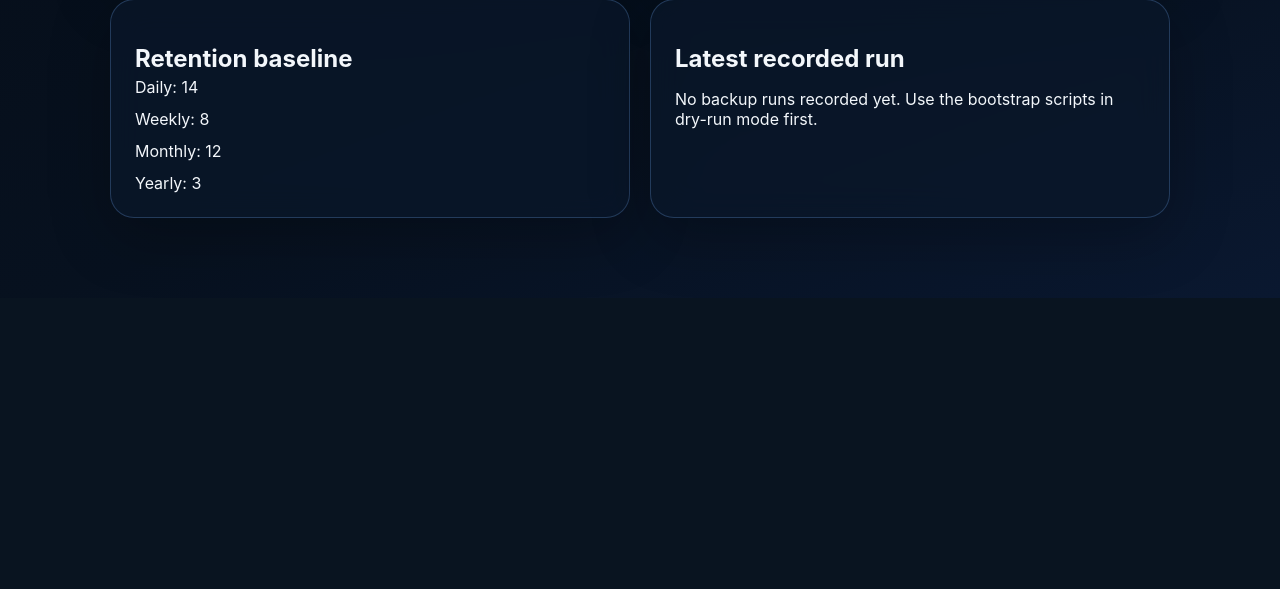
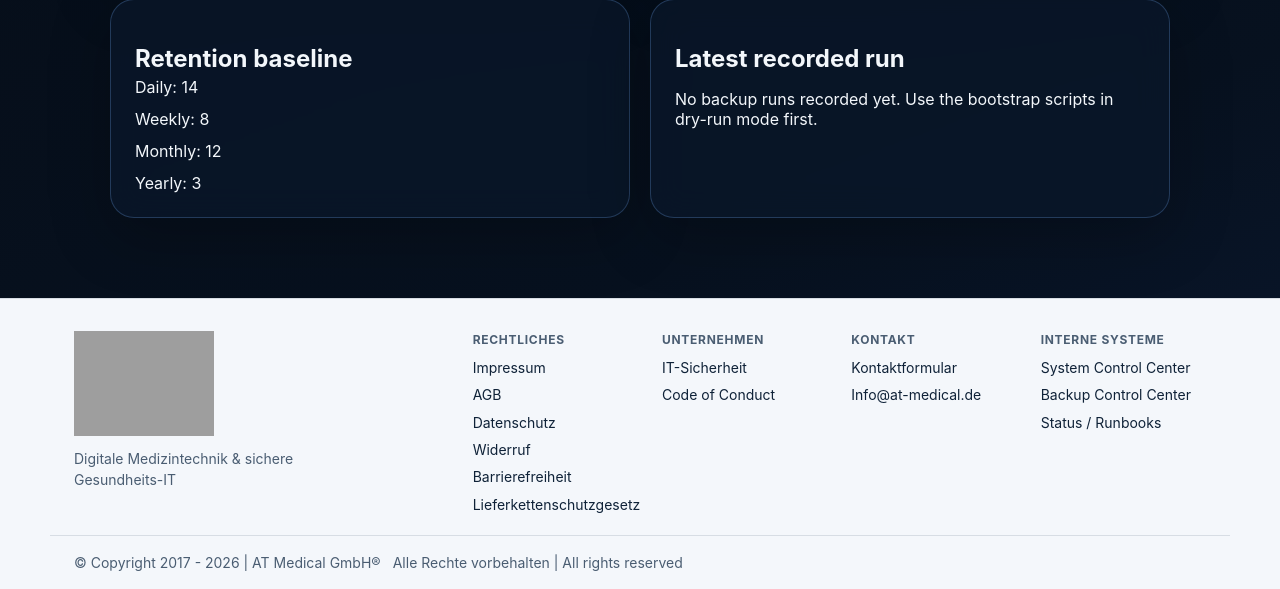
Before and after one commit to AT-Medical-GmbH/DIG-backup-control-center, a FastAPI app: page / in a window 1280 px wide. Shown: the part 739-1328 px from the top of the page. Before the commit the page ends 1037 px from the top, so only its background shows below. Run offline with FastAPI, Linux system fonts and the light colour scheme; parts of the project's set-up code (start-up, migrations or seed data) failed here and were passed over; grey boxes are pictures that could not be loaded.

Commit message:
feat(dashboard): embed centrally-maintained ATMED footer
Render the vendored ATMED footer (internal variant, dark, compact) via a
server-side include with a sticky-footer layout, so it never overlaps
content and the page still renders if the vendor copy is absent. Artifacts
are synced from ATMED-assets/shared/atmed-footer via deploy-footer.

Co-Authored-By: Claude Opus 4.8 <noreply@anthropic.com>
Claude-Session: https://claude.ai/code/session_01HaqeVroJ7jYyn5DcAhPtya

```diff
--- a/app/main.py
+++ b/app/main.py
@@ -68,10 +68,29 @@ def build_summary(config_dir: Path = DEFAULT_CONFIG_DIR, db_path: Path = DEFAULT
     }
 
 
+def load_atmed_footer() -> dict[str, str]:
+    """Load the centrally-maintained ATMED footer (vendored local copy).
+
+    The artifacts under app/static/atmed-footer/ are produced by
+    ATMED-assets/shared/atmed-footer (build + deploy-footer). They are never
+    hand-edited here. If the vendor copy is missing the dashboard still
+    renders - the footer is simply omitted - so the page never breaks.
+    """
+    footer_dir = APP_DIR / "static" / "atmed-footer"
+    try:
+        # Internal variant: BCC is an internal control center.
+        html = (footer_dir / "footer.internal.html").read_text(encoding="utf-8")
+        css = (footer_dir / "footer.css").read_text(encoding="utf-8")
+        return {"html": html, "css": css}
+    except OSError:
+        return {"html": "", "css": ""}
+
+
 def render_dashboard(summary: dict[str, Any]) -> str:
     template = environment.get_template("dashboard.html")
     css = (APP_DIR / "static" / "style.css").read_text(encoding="utf-8")
-    return template.render(summary=summary, css=css)
+    footer = load_atmed_footer()
+    return template.render(summary=summary, css=css, footer=footer)
 
 
 if FastAPI is not None:
--- /dev/null
+++ b/app/static/atmed-footer/ATMED-FOOTER-VENDORED.txt
@@ -0,0 +1,5 @@
+DO NOT EDIT. Vendored copy of the central ATMED footer.
+Source: ATMED-assets/shared/atmed-footer (run build + deploy to update).
+Version: 1.0.0+2026-06-30.0d95b89ea2ce
+Synced:  2026-06-30T16:16:17.192Z
+System:  backup-control-center
--- /dev/null
+++ b/app/static/atmed-footer/footer.css
@@ -0,0 +1,183 @@
+/*
+ * ATMED Global Footer - centrally maintained styles.
+ * Source: ATMED-assets/shared/atmed-footer/src/footer.css
+ * Scoped under .atmed-footer to avoid collisions with host pages.
+ * Respects host dark/light mode via prefers-color-scheme and an optional
+ * [data-atmed-theme="dark"|"light"] override on the <footer>.
+ */
+
+.atmed-footer {
+  --atmed-fg: #0f2238;
+  --atmed-fg-muted: #4a5d72;
+  --atmed-bg: #f4f7fb;
+  --atmed-border: rgba(15, 34, 56, 0.12);
+  --atmed-accent: #0a6cff;
+  --atmed-maxwidth: 1180px;
+
+  box-sizing: border-box;
+  width: 100%;
+  margin-top: auto; /* sticks to bottom inside flex column layouts */
+  padding: 0;
+  background: var(--atmed-bg);
+  color: var(--atmed-fg);
+  border-top: 1px solid var(--atmed-border);
+  font-family: Inter, "Segoe UI", system-ui, -apple-system, Arial, sans-serif;
+  font-size: 0.875rem;
+  line-height: 1.5;
+}
+
+.atmed-footer *,
+.atmed-footer *::before,
+.atmed-footer *::after {
+  box-sizing: border-box;
+}
+
+.atmed-footer__inner {
+  max-width: var(--atmed-maxwidth);
+  margin: 0 auto;
+  padding: 2rem 1.5rem 1.25rem;
+  display: grid;
+  grid-template-columns: minmax(180px, 1fr) 2fr;
+  gap: 2rem;
+}
+
+.atmed-footer__brand {
+  display: flex;
+  flex-direction: column;
+  gap: 0.75rem;
+}
+
+.atmed-footer__logo {
+  height: auto;
+  max-width: 140px;
+}
+
+.atmed-footer__claim {
+  margin: 0;
+  color: var(--atmed-fg-muted);
+  max-width: 28ch;
+}
+
+.atmed-footer__nav {
+  display: grid;
+  grid-template-columns: repeat(auto-fit, minmax(150px, 1fr));
+  gap: 1.5rem;
+}
+
+.atmed-footer__group-title {
+  margin: 0 0 0.5rem;
+  font-size: 0.75rem;
+  font-weight: 700;
+  text-transform: uppercase;
+  letter-spacing: 0.06em;
+  color: var(--atmed-fg-muted);
+}
+
+.atmed-footer__list {
+  list-style: none;
+  margin: 0;
+  padding: 0;
+  display: flex;
+  flex-direction: column;
+  gap: 0.4rem;
+}
+
+.atmed-footer__link {
+  color: var(--atmed-fg);
+  text-decoration: none;
+}
+
+.atmed-footer__link:hover,
+.atmed-footer__link:focus-visible {
+  color: var(--atmed-accent);
+  text-decoration: underline;
+}
+
+.atmed-footer__link:focus-visible {
+  outline: 2px solid var(--atmed-accent);
+  outline-offset: 2px;
+  border-radius: 2px;
+}
+
+.atmed-footer__bar {
+  max-width: var(--atmed-maxwidth);
+  margin: 0 auto;
+  padding: 1rem 1.5rem;
+  border-top: 1px solid var(--atmed-border);
+  display: flex;
+  flex-wrap: wrap;
+  gap: 0.5rem 1rem;
+  align-items: center;
+  justify-content: space-between;
+}
+
+.atmed-footer__copyright {
+  margin: 0;
+  color: var(--atmed-fg-muted);
+  display: flex;
+  flex-wrap: wrap;
+  gap: 0.25rem 0.75rem;
+}
+
+.atmed-footer__social {
+  display: flex;
+  gap: 0.75rem;
+}
+
+.atmed-footer__social a {
+  color: var(--atmed-fg-muted);
+  text-decoration: none;
+}
+
+.atmed-footer__social a:hover,
+.atmed-footer__social a:focus-visible {
+  color: var(--atmed-accent);
+}
+
+/* Compact variant for internal dashboards */
+.atmed-footer--compact .atmed-footer__inner {
+  padding: 1.25rem 1.5rem 0.75rem;
+  grid-template-columns: 1fr;
+  gap: 1rem;
+}
+.atmed-footer--compact .atmed-footer__nav {
+  grid-template-columns: repeat(auto-fit, minmax(130px, 1fr));
+  gap: 1rem;
+}
+
+/* Responsive */
+@media (max-width: 720px) {
+  .atmed-footer__inner {
+    grid-template-columns: 1fr;
+    gap: 1.5rem;
+  }
+  .atmed-footer__bar {
+    flex-direction: column;
+    align-items: flex-start;
+  }
+}
+
+/* Dark mode: follow host preference, or explicit override */
+@media (prefers-color-scheme: dark) {
+  .atmed-footer:not([data-atmed-theme="light"]) {
+    --atmed-fg: #f3f7fb;
+    --atmed-fg-muted: #b9c8d8;
+    --atmed-bg: #07111f;
+    --atmed-border: rgba(123, 181, 255, 0.24);
+    --atmed-accent: #73d1ff;
+  }
+}
+
+.atmed-footer[data-atmed-theme="dark"] {
+  --atmed-fg: #f3f7fb;
+  --atmed-fg-muted: #b9c8d8;
+  --atmed-bg: #07111f;
+  --atmed-border: rgba(123, 181, 255, 0.24);
+  --atmed-accent: #73d1ff;
+}
+
+@media (prefers-reduced-motion: no-preference) {
+  .atmed-footer__link {
+    transition: color 0.15s ease;
+  }
+}
--- /dev/null
+++ b/app/static/atmed-footer/footer.internal.html
@@ -0,0 +1,50 @@
+<footer class="atmed-footer" role="contentinfo" aria-label="AT Medical Footer" data-atmed-footer-version="1.0.0+2026-06-30.0d95b89ea2ce" data-atmed-footer-variant="internal">
+  <div class="atmed-footer__inner">
+    <div class="atmed-footer__brand">
+      <img class="atmed-footer__logo" src="https://assets.at-medical.de/logos/atmed-logo.svg" alt="AT Medical GmbH Logo" width="140" loading="lazy" decoding="async">
+      <p class="atmed-footer__claim">Digitale Medizintechnik &amp; sichere Gesundheits-IT</p>
+    </div>
+    <nav class="atmed-footer__nav" aria-label="Footer-Navigation">
+            <div class="atmed-footer__group" data-group="legal">
+        <h2 class="atmed-footer__group-title">Rechtliches</h2>
+        <ul class="atmed-footer__list">
+        <li><a class="atmed-footer__link" href="https://www.at-medical.de/impressum">Impressum</a></li>
+        <li><a class="atmed-footer__link" href="https://www.at-medical.de/legal/agb">AGB</a></li>
+        <li><a class="atmed-footer__link" href="https://www.at-medical.de/legal/datenschutz">Datenschutz</a></li>
+        <li><a class="atmed-footer__link" href="https://www.at-medical.de/legal/widerruf">Widerruf</a></li>
+        <li><a class="atmed-footer__link" href="https://www.at-medical.de/legal/barrierefreiheit">Barrierefreiheit</a></li>
+        <li><a class="atmed-footer__link" href="https://www.at-medical.de/legal/lieferkettenschutzgesetz">Lieferkettenschutzgesetz</a></li>
+        </ul>
+      </div>
+      <div class="atmed-footer__group" data-group="company">
+        <h2 class="atmed-footer__group-title">Unternehmen</h2>
+        <ul class="atmed-footer__list">
+        <li><a class="atmed-footer__link" href="https://www.at-medical.de/it-security">IT-Sicherheit</a></li>
+        <li><a class="atmed-footer__link" href="https://www.at-medical.de/code-of-conduct">Code of Conduct</a></li>
+        </ul>
+      </div>
+      <div class="atmed-footer__group" data-group="contact">
+        <h2 class="atmed-footer__group-title">Kontakt</h2>
+        <ul class="atmed-footer__list">
+        <li><a class="atmed-footer__link" href="https://www.at-medical.de/kontakt">Kontaktformular</a></li>
+        <li><a class="atmed-footer__link" href="mailto:Info@at-medical.de">Info@at-medical.de</a></li>
+        </ul>
+      </div>
+      <div class="atmed-footer__group" data-group="internal">
+        <h2 class="atmed-footer__group-title">Interne Systeme</h2>
+        <ul class="atmed-footer__list">
+        <li><a class="atmed-footer__link" href="https://control.at-medical.de" rel="noopener">System Control Center</a></li>
+        <li><a class="atmed-footer__link" href="https://backup.at-medical.de" rel="noopener">Backup Control Center</a></li>
+        <li><a class="atmed-footer__link" href="https://status.at-medical.de" rel="noopener">Status / Runbooks</a></li>
+        </ul>
+      </div>
+    </nav>
+  </div>
+  <div class="atmed-footer__bar">
+    <p class="atmed-footer__copyright">
+      <span>© Copyright 2017 - 2026 | AT Medical GmbH®</span>
+      <span class="atmed-footer__rights">Alle Rechte vorbehalten | All rights reserved</span>
+    </p>
+
+  </div>
+</footer>
```
Also changed, not shown: app/static/atmed-footer/footer-loader.js (added, +130 -0 lines), app/static/atmed-footer/footer.html (added, +42 -0 lines), app/static/atmed-footer/footer.json (added, +132 -0 lines), app/static/atmed-footer/footer.version.json (added, +15 -0 lines), app/templates/dashboard.html (+9 -0 lines).
